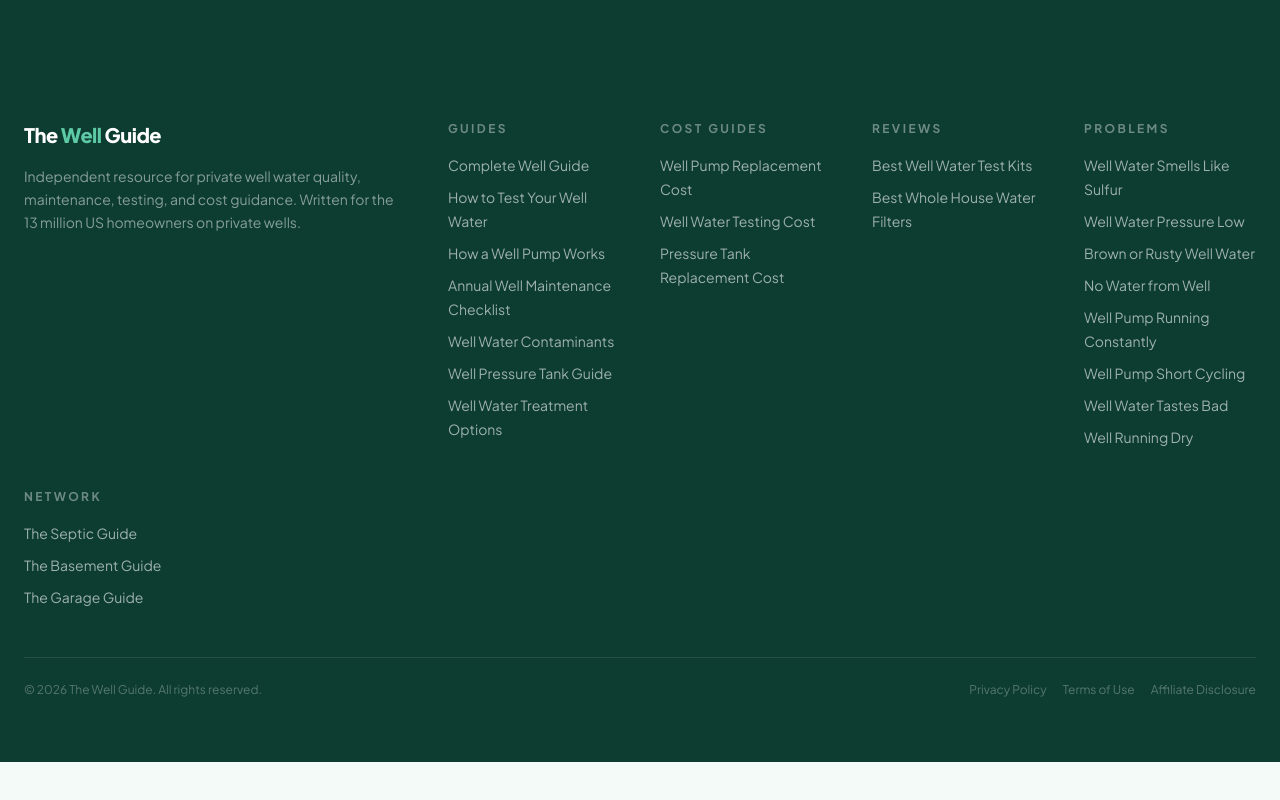
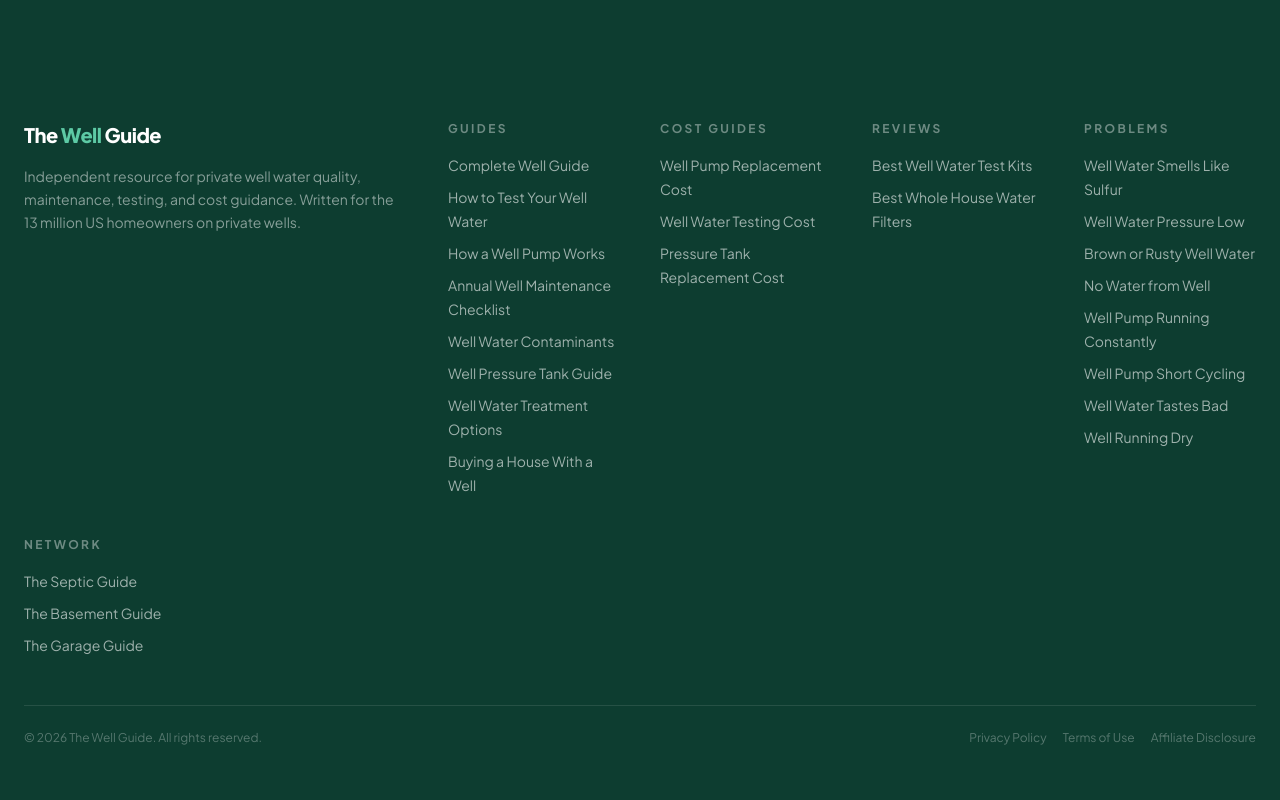
Before and after one commit to thebasementguide2026/thewell.guide-, a Next.js app: page / in a window 1280 px wide. Shown: the part 3478-4278 px from the top of the page. Before the commit the page ends 4240 px from the top, so only its background shows below. Built offline with nearby package versions, Linux system fonts and the light colour scheme.

Commit message:
Add buying house with well to footer Guides column

```diff
--- a/components/Footer.tsx
+++ b/components/Footer.tsx
@@ -12,6 +12,7 @@ const footerSections = [
       { label: 'Well Water Contaminants', href: '/guides/well-water-contaminants' },
       { label: 'Well Pressure Tank Guide', href: '/guides/well-pressure-tank-guide' },
       { label: 'Well Water Treatment Options', href: '/guides/well-water-treatment-options' },
+      { label: 'Buying a House With a Well', href: '/guides/buying-house-with-well' },
     ],
   },
   {
```
